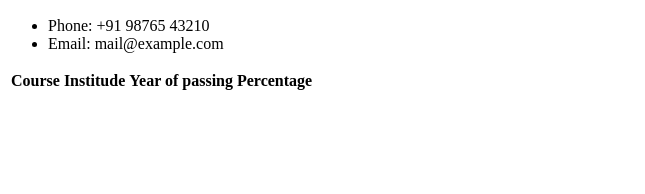
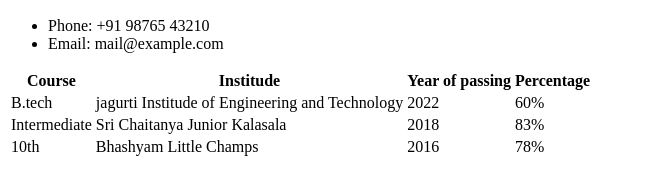
Before and after one commit to divyasng/learning-html, a plain HTML site: page dsa-resume.html in a window 1280 px wide. Shown: the part 110-304 px from the top of the page, without its empty margins (0-645 px from the left). Drawn offline with Linux system fonts and the light colour scheme.

Commit message:
my first commit

```diff
--- a/dsa-resume.html
+++ b/dsa-resume.html
@@ -27,6 +27,24 @@
                 <th> Percentage </th>
              </tr>
            </thead>
+             <tr>
+                <td> B.tech </td>
+                <td> jagurti Institude of Engineering and Technology </td>
+                <td> 2022</td>
+                <td> 60% </td>
+             </tr>
+             <tr>
+                <td> Intermediate </td>
+                <td> Sri Chaitanya Junior Kalasala </td>
+                <td> 2018 </td>
+                <td> 83% </td>
+             </tr>
+             <tr>
+                <td> 10th </td>
+                <td> Bhashyam Little Champs </td>
+                <td> 2016 </td>
+                <td> 78% </td>
+             </tr>
         </table>
     </section>
 </body>
```
Lines whose indentation alone changed are shown as unchanged.
